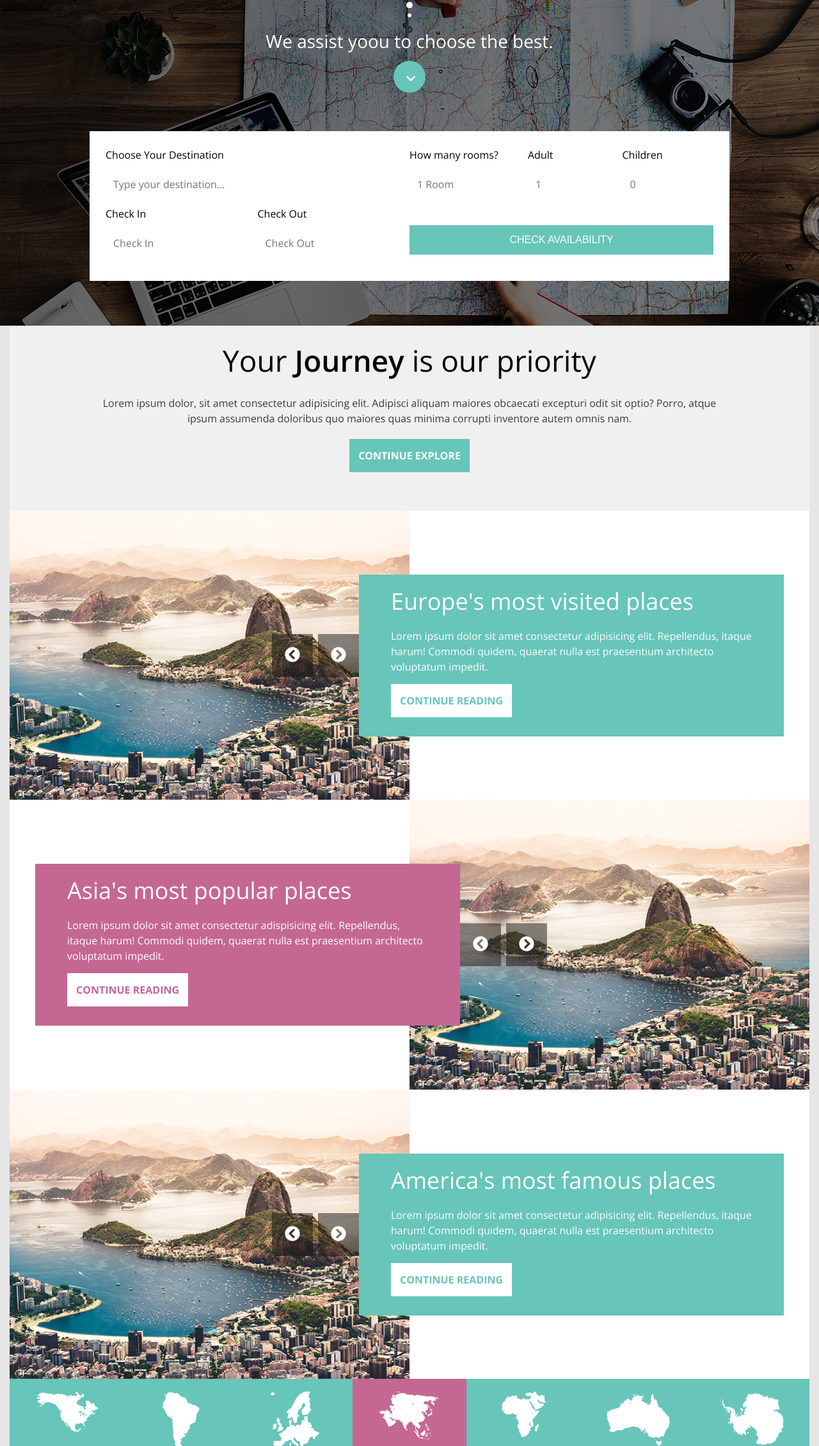
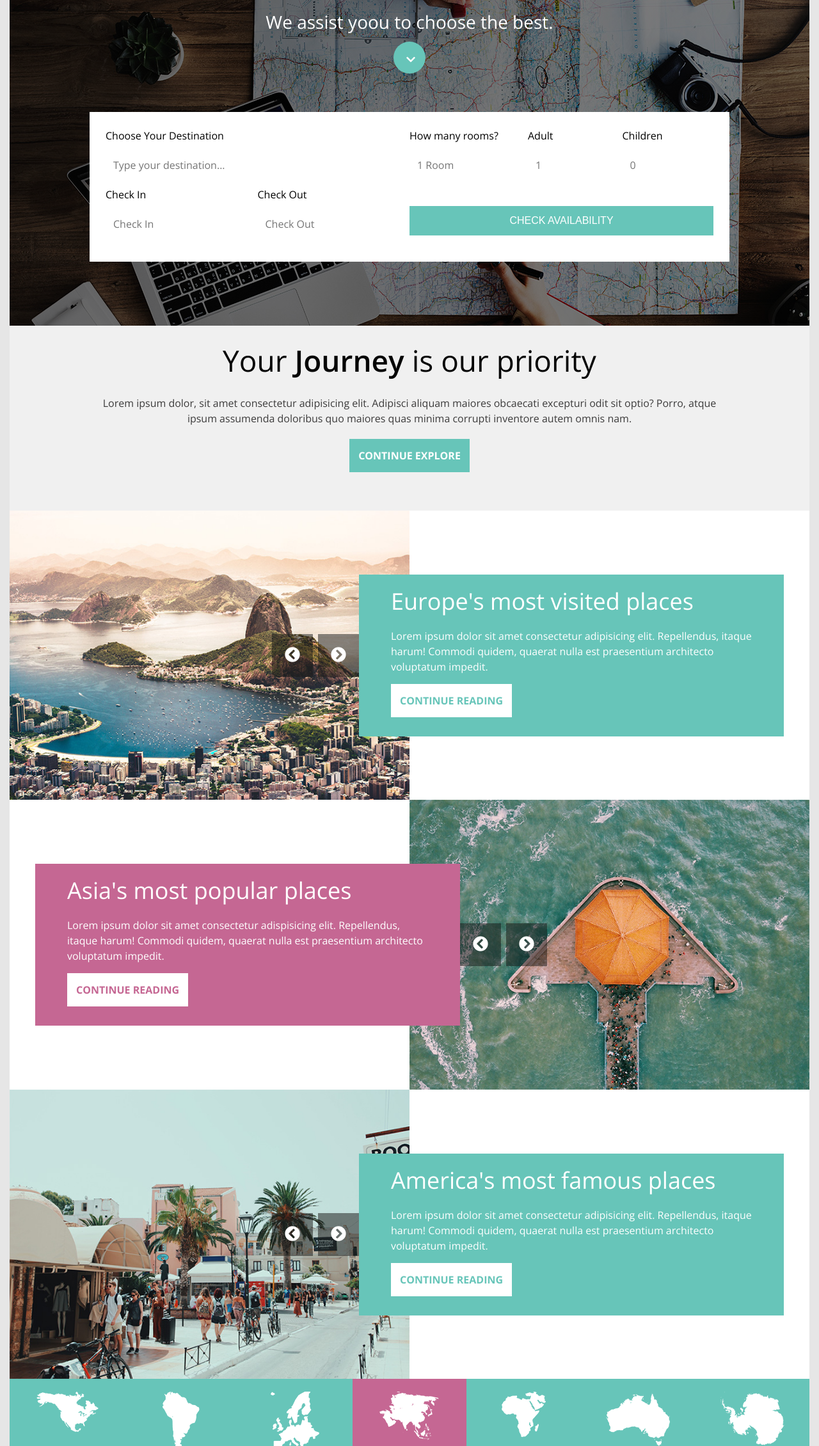
Before and after one commit to ikushaldave/HTML-FORM, a plain HTML site: page Ex3-Assignment-Level-2/index.html in a window 1280 px wide. Shown: the part 300-2560 px from the top of the page at 64% size. Drawn offline with nearby package versions, Linux system fonts and the light colour scheme.

Commit message:
Issue Fixed within container

```diff
--- a/Ex3-Assignment-Level-2/assets/stylesheets/main.css
+++ b/Ex3-Assignment-Level-2/assets/stylesheets/main.css
@@ -168,8 +168,8 @@ header {
 ===================================== */
 
 .user-search {
+    padding: 50px 0;
     color: #fff;
-    padding: 60px 0 0;
     background: linear-gradient(to right, rgba(0, 0, 0, 0.6), rgba(0, 0, 0, 0.5)), url(../images/banner.jpg) no-repeat;
 }
 
@@ -425,6 +425,7 @@ input[type="number"] {
     background-color: hsl(0,0%,96%);
     padding: 18px;
     margin: 12px 0;
+    border: none;
 }
 
 .contact-form input[name="subject"] {
--- a/Ex3-Assignment-Level-2/index.html
+++ b/Ex3-Assignment-Level-2/index.html
@@ -30,8 +30,8 @@
 
     <main>
 
-        <section class="user-search">
-            <div class="container p-20">
+        <section class="hero">
+            <div class="container user-search">
                 <div class="hero-text">
                     <h1>Let's Begin</h1>
                     <img src="./assets/images/dots-3.png" alt="dots">
@@ -121,13 +121,13 @@
                             </div>
                         </div>
                         <div class="col-1-2">
-                            <img src="./assets/images/tm-img-01.jpg" alt="Europe">
+                            <img src="./assets/images/tm-img-02.jpg" alt="Europe">
                         </div>
                     </div>
 
                     <div class="destination flex justify-space-between">
                         <div class="col-1-2">
-                            <img src="./assets/images/tm-img-01.jpg" alt="Europe">
+                            <img src="./assets/images/tm-img-03.jpg" alt="Europe">
                         </div>
                         <div class="col-1-2">
                             <div class="america flex align-center no-wrap">
```
